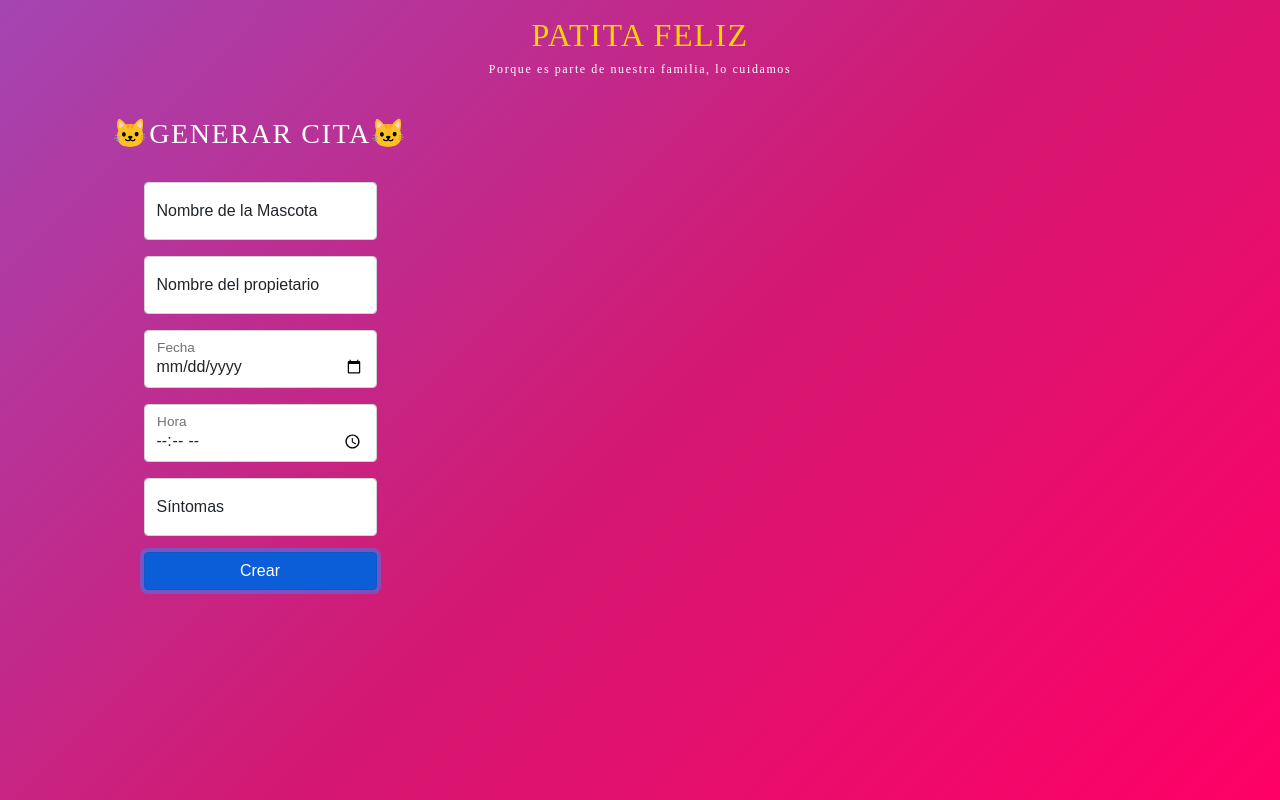
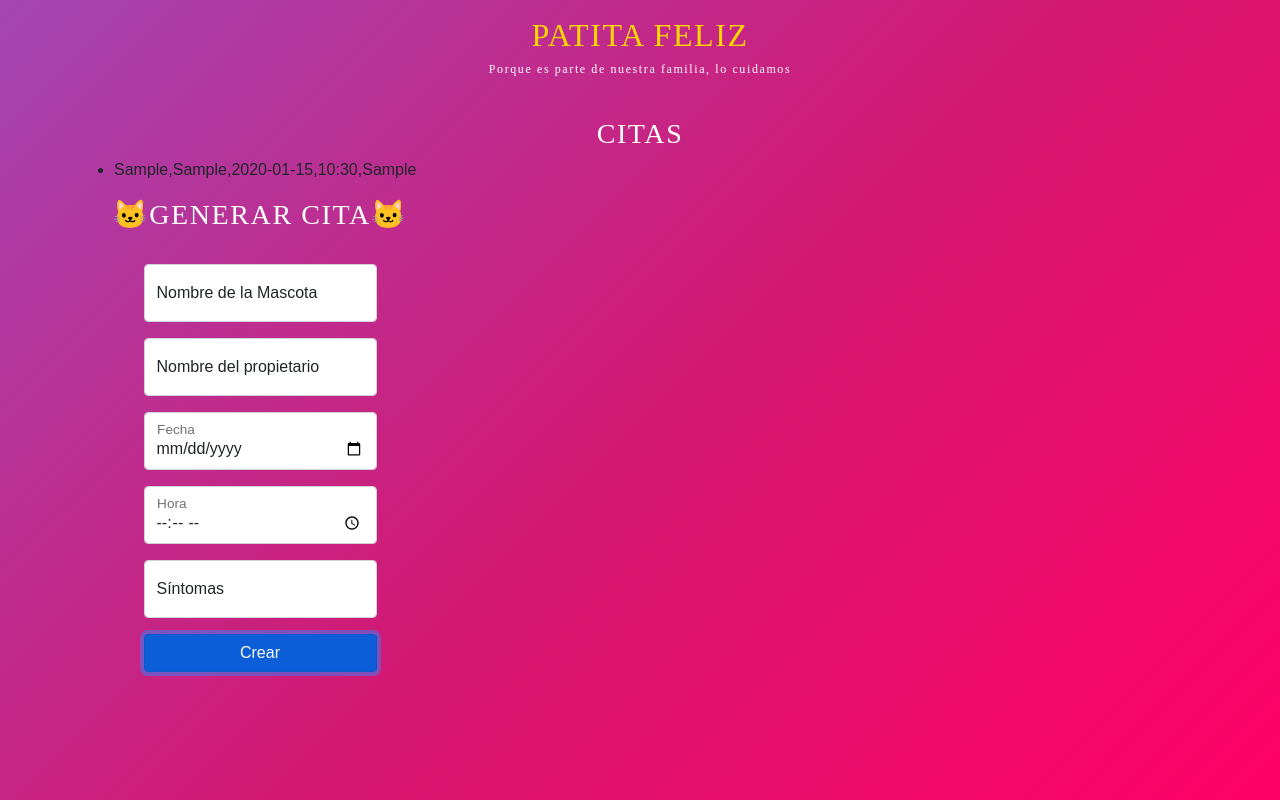
Before and after one commit to Racha777/react-patita-feliz, a React (Create React App) app: page / in a window 1280 px wide. Both pictures are taken after typing "Sample", "Sample", "2020-01-15", "10:30", "Sample" into the empty fields and a click on the button "Crear". Built offline with nearby package versions, Linux system fonts and the light colour scheme.

Commit message:
Formulario funcion crear con id v2

```diff
--- a/src/App.jsx
+++ b/src/App.jsx
@@ -25,6 +25,19 @@ function App() {
       <main className="py-3">
         <section className="container">
           <div className="row">
+            <section>
+              <h3>Citas</h3>
+              <ul>
+                {
+                  appointments.map((appointment)=>{
+                    const {id, mascota, propietario, fecha, hora, sintomas } = appointment;
+                    return(
+                      <li key={id}>{mascota},{propietario},{fecha},{hora},{sintomas}</li>
+                    );
+                  })
+                }
+              </ul>
+            </section>
             <AppointmentsForm
             createAppointment={createAppointment}
           />
```
